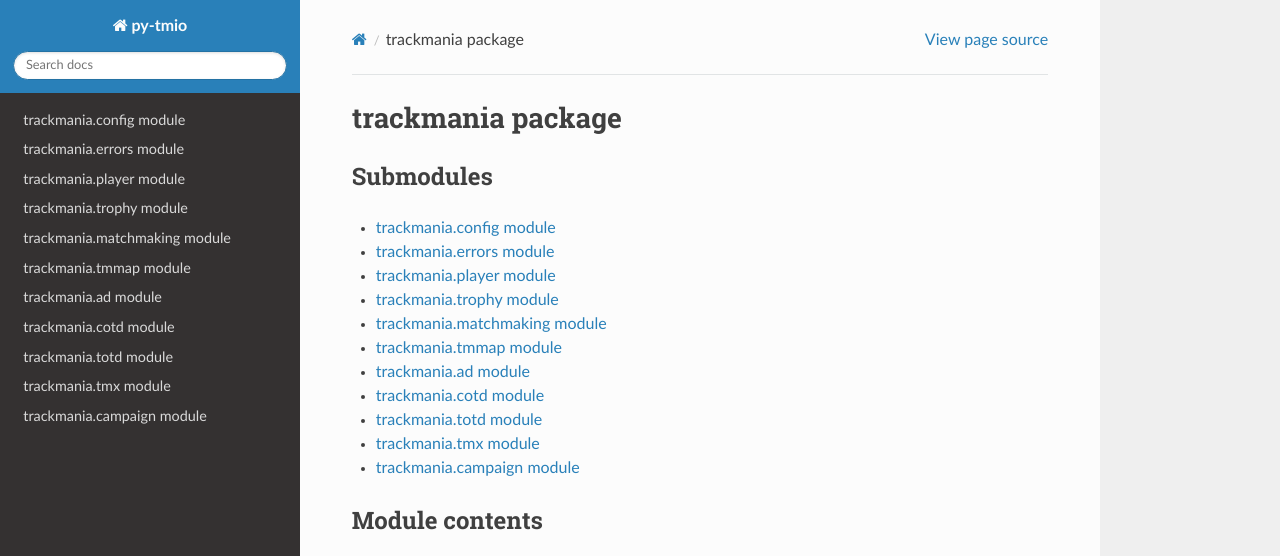
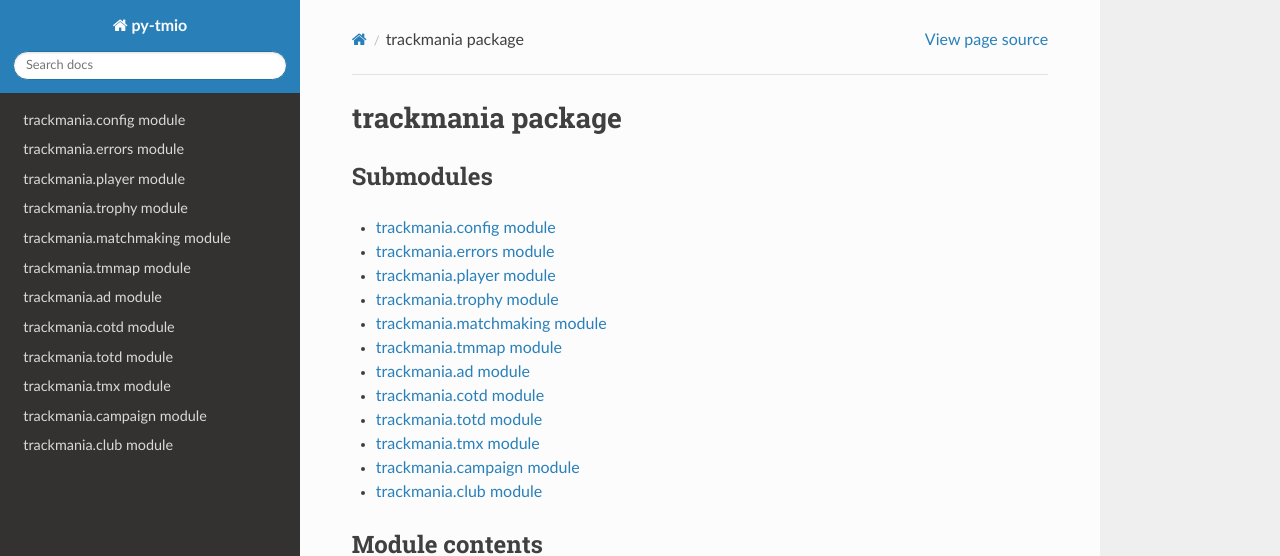
Before and after one commit to deepnimma/py-tmio, a Sphinx documentation site: the page built from docs/trackmania.rst, in a window 1280 px wide, cut to the strip 0-556 px from the top of the page. Built offline with Sphinx 7.4.7 and the Read the Docs theme 2.0.0, drawn with Linux system fonts in a browser that asks for light colours.

Commit message:
club docs

```diff
--- /dev/null
+++ b/docs/trackmania.club.rst
@@ -0,0 +1,7 @@
+trackmania.club module
+==========================
+
+.. automodule:: trackmania.club
+    :members:
+    :undoc-members:
+    :show-inheritance:
--- a/docs/trackmania.rst
+++ b/docs/trackmania.rst
@@ -18,6 +18,7 @@
    trackmania.totd
    trackmania.tmx
    trackmania.campaign
+   trackmania.club
 
 Module contents
 ---------------
```
